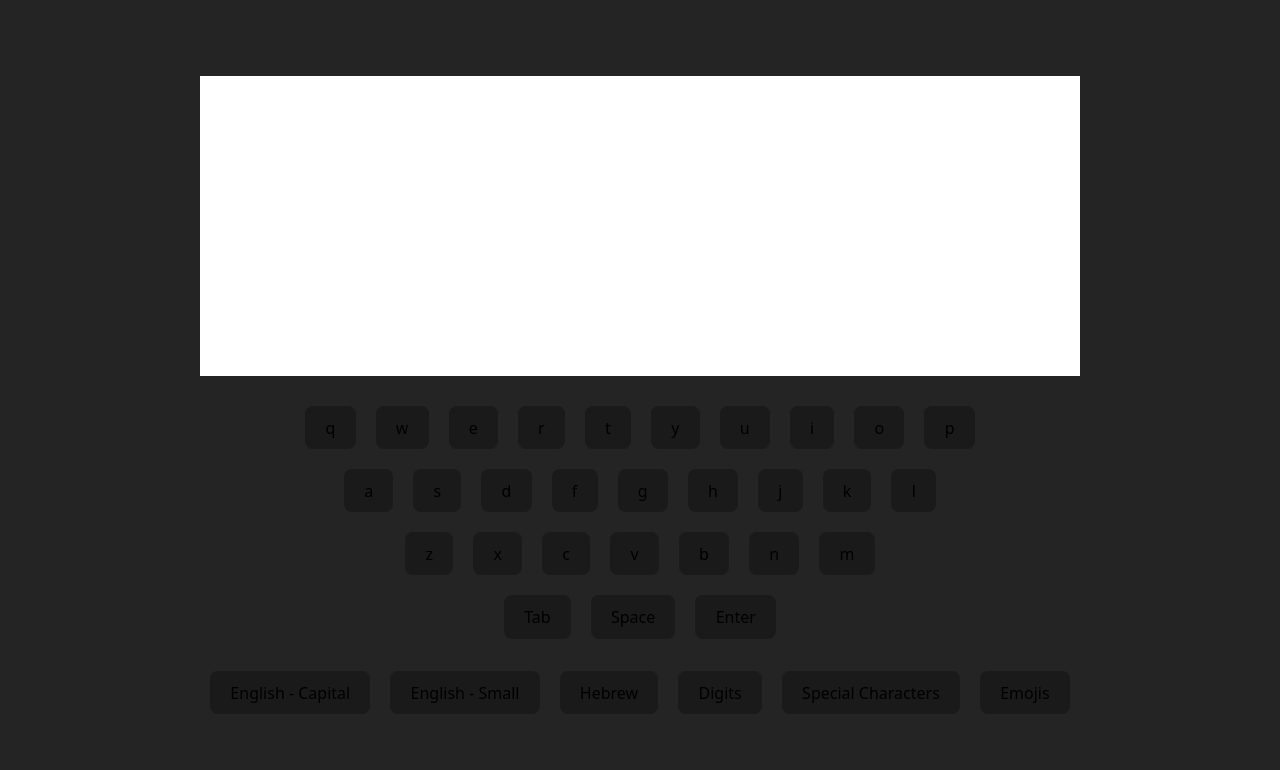
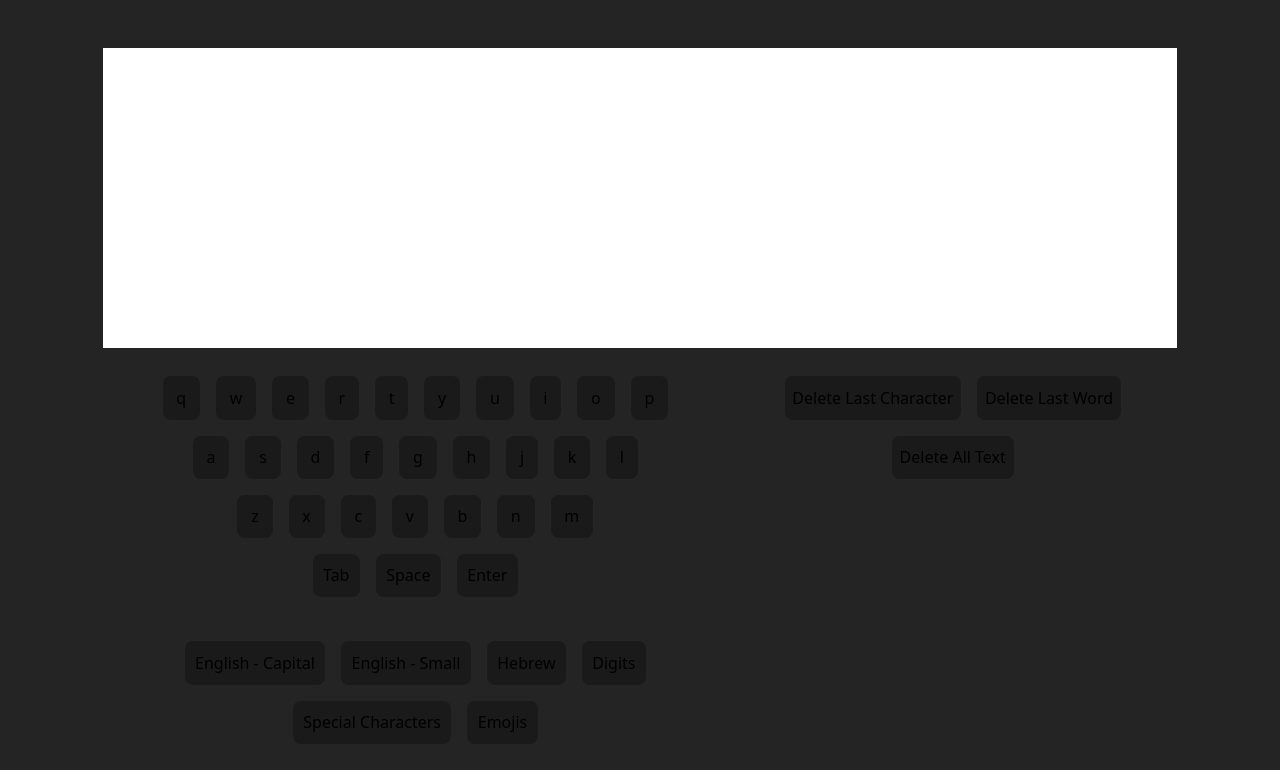
Before and after one commit to DvirFar/TextEditorReact, a React (Vite) app: page / in a window 1280 px wide. Shown: the top 770 px of the page. Built offline with nearby package versions, Linux system fonts and the light colour scheme.

Commit message:
refactor EditArea and Keyboard components; enhance state management and styling for improved user interaction

```diff
--- a/src/App.jsx
+++ b/src/App.jsx
@@ -6,14 +6,10 @@ import './App.css'
 function App() {
   const [text, setText] = useState('')
 
-  function handleClick(value) {
-    setText(text + value);
-  }
-
   return (
     <>
       <TextArea text={text} />
-      <EditArea onKeyEvent={(val) => handleClick(val)} />
+      <EditArea text={text} setText={(val) => setText(val)} />
     </>
   )
 }
--- a/src/components/EditArea.jsx
+++ b/src/components/EditArea.jsx
@@ -4,11 +4,11 @@ import SpecialEditsArea from "./SpecialEditsArea";
 
 function EditArea(props) {
 
-    return <>
+    return <div className="edit-area" style={{"display":"flex", "flexDirection":"row"}}>
         <StyleArea />
-        <KeyboardArea onKeyEvent={(val) => props.onKeyEvent(val)} />
-        <SpecialEditsArea />
-    </>
+        <KeyboardArea onKeyEvent={(val) => props.setText(props.text + val)} />
+        <SpecialEditsArea text={props.text} setText={(newText) => props.setText(newText)} />
+    </div>
 }
 
 export default EditArea;
--- a/src/components/Key.jsx
+++ b/src/components/Key.jsx
@@ -2,7 +2,7 @@
 
 function Key(props) {
     return (
-    <button onClick={() => props.onKeyEvent(props.val)} style={{"margin": "10px"}}>
+    <button onClick={() => props.onKeyEvent(props.val)} style={{"paddingRight":props.keyWidth, "paddingLeft":props.keyWidth}}>
     {props.val}
     </button>
     );
--- a/src/components/Keyboard.jsx
+++ b/src/components/Keyboard.jsx
@@ -23,6 +23,23 @@ function Keyboard(props) {
         }
     }
 
+    let keyWidth;
+
+    switch (props.type) {
+        case "Emojis": {
+            keyWidth = "0.6em";
+            break;
+        }
+        case "SpecialChars": {
+            keyWidth = "0.9em";
+            break;
+        }
+        default: {
+            keyWidth = "0.8em";
+            break;
+        }
+    };
+
     return (
         <div className={styles.keyboard}>
             {getKeyboardLayout(props.type).map((row, rowIndex) => (
@@ -32,6 +49,7 @@ function Keyboard(props) {
                             key={keyClass.id}
                             val={keyClass.value}
                             onKeyEvent={() => handleKeyEvent(keyClass)}
+                            keyWidth={keyWidth}
                         />
                     ))}
                 </div>
--- a/src/components/KeyboardArea.jsx
+++ b/src/components/KeyboardArea.jsx
@@ -8,7 +8,7 @@ function KeyboardArea(props) {
         setKeyboard(keyboard);
     }
 
-    return <div className="keyboard-area">
+    return <div className="keyboard-area" style={{"flexGrow":2}}>
         <Keyboard type={keyboard} onKeyEvent={(val) => props.onKeyEvent(val)} />
         <div className="keyboard-type">
             <button onClick={() => handleKeyBoardChange("EnglishCap")}>English - Capital</button>
--- a/src/components/SpecialEditsArea.jsx
+++ b/src/components/SpecialEditsArea.jsx
@@ -3,13 +3,13 @@ import SearchArea from "./special_edit_section/SearchArea";
 import ReplaceArea from "./special_edit_section/ReplaceArea";
 import UndoArea from "./special_edit_section/UndoArea";
 
-function SpecialEditsArea() {
-    return <>
-        <DeleteArea />
+function SpecialEditsArea(props) {
+    return <div className="specials">
+        <DeleteArea text={props.text} setText={props.setText} />
         <SearchArea />
         <ReplaceArea />
         <UndoArea />
-    </>
+    </div>
 }
 
 export default SpecialEditsArea;
--- a/src/components/special_edit_section/DeleteArea.jsx
+++ b/src/components/special_edit_section/DeleteArea.jsx
@@ -1,7 +1,28 @@
 
 
-function DeleteArea() {
-    return <></>
+function DeleteArea({ text, setText }) {
+    const deleteLastChar = () => {
+        setText(text.slice(0, -1));
+    };
+
+    const deleteLastWord = () => {
+        const words = text.match(/(?=\S+[\t ]$)|[\s\S]*.(?=(\n$))|[\s\S]*\s(?=\S+\s?$)|[\s\S]*\S(?=(\t|\s{2,}|\S+ )$)/);
+        setText(words ? words[0] : "");
+    };
+
+    const deleteAllText = () => {
+        setText("");
+    };
+
+    return (
+        <div>
+            <button onClick={deleteLastChar}>Delete Last Character</button>
+            <button onClick={deleteLastWord}>Delete Last Word</button>
+            <button onClick={deleteAllText}>Delete All Text</button>
+        </div>
+    );
 }
 
 export default DeleteArea;
+
+// jkljfdk jkgfl djk jkgf jk
--- a/src/index.css
+++ b/src/index.css
@@ -24,13 +24,13 @@ body {
 button {
   border-radius: 8px;
   border: 1px solid transparent;
-  padding: 0.6em 1.2em;
+  padding: 0.6em 1.5%;
+  margin: 8px;
   font-size: 1em;
   font-weight: 500;
   font-family: inherit;
   background-color: #1a1a1a;
   cursor: pointer;
-  margin: 10px;
   transition: border-color 0.25s;
 }
 button:hover {
```
